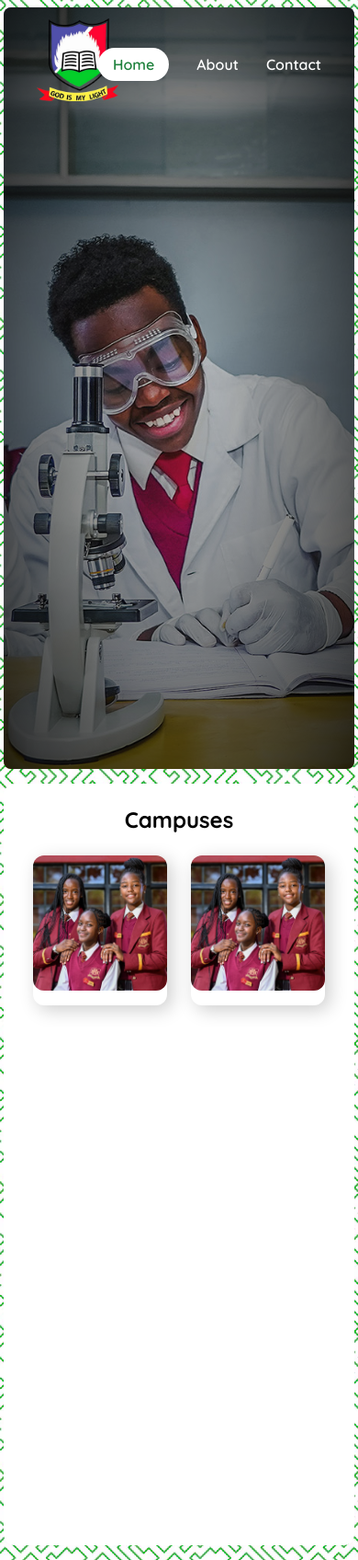
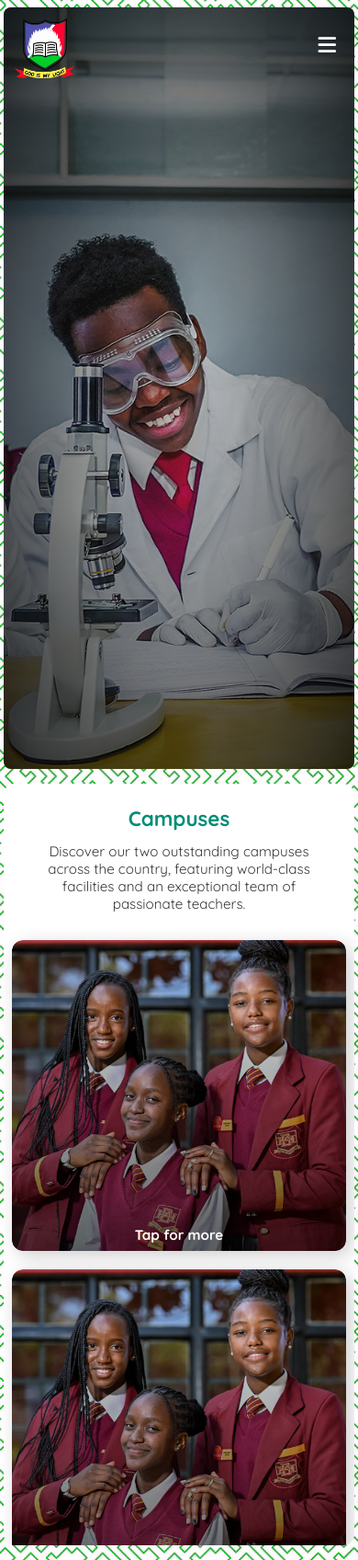
Before and after one commit to Octagon-Technologies/St.-Patrick-s-Hill-School, a plain HTML site: page index.html in a window 390 px wide. Shown: the whole page at 92% size. Drawn offline with Linux system fonts and the light colour scheme; a web font is replaced by a local one.

Commit message:
Campus Done ✔️

```diff
--- a/index.html
+++ b/index.html
@@ -27,51 +27,72 @@
             </div>
           </div>
         </div>
-      </div>
 
-      <img id="logo" src="images/branding/logo-plain.png" alt="" />
+
+
+            <i id="openMenuBtn" class="fa-solid fa-bars"></i>
+
 
               <div class="nav-bar">
+
+            <i id="closeMenuBtn" class="fa-solid fa-close"></i>
+
+
         <ul>
           <li><a class="active" href="#">Home</a></li>
           <li><a href="#">About</a></li>
+          <li><a href="#">Academic Excellence</a></li>
+          <li><a href="#">Extra Curricular</a></li>
           <li><a href="#">Contact</a></li>
         </ul>
       </div>
       </div>
 
+      <img id="logo" src="images/branding/logo-plain.png" alt="" />
+
+
+    </div>
+</div>
+
+
     <div class="campuses">
       <h2>Campuses</h2>
+      <p>Discover our two outstanding campuses across the country, featuring world-class facilities and an exceptional team of passionate teachers.</p>
 
       <div class="campus-container">
         <div class="campus">
+          <div class="campus-image">
                 <img src="images/campuses/kiserian.jpg" alt="" />
+                <p class="campus-image-description">Kiserian</p>
+            </div>
 
           <div class="body">
             <h3>Kiserian</h3>
-            <!-- <p>Located in the hills of Kiserian, in the heart of Rongai</p> -->
-            <p>
+            <p>Located in the hills of Kiserian, in the heart of Rongai</p>
+            <!-- <p>
               Lorem ipsum dolor sit amet consectetur adipisicing elit.
               Cupiditate voluptas ad quod laudantium accusamus, quasi officiis
               animi iste repellat in accusantium, voluptatibus cum inventore hic
               tempora tenetur, quisquam quia quo.
-            </p>
+            </p> -->
           </div>
         </div>
 
         <div class="campus">
+            <div class="campus-image">
                 <img src="images/campuses/kiserian.jpg" alt="" />
+                <p class="campus-image-description">Malindi</p>
+            </div>
 
           <div class="body">
             <h3>Kiserian</h3>
-            <!-- <p>Located in the hills of Kiserian, in the heart of Rongai</p> -->
-            <p>
+            <p>Located in the hills of Kiserian, in the heart of Rongai</p>
+            <!-- <p>
               Lorem ipsum dolor sit amet consectetur adipisicing elit.
               Cupiditate voluptas ad quod laudantium accusamus, quasi officiis
               animi iste repellat in accusantium, voluptatibus cum inventore hic
               tempora tenetur, quisquam quia quo.
-            </p>
-          </div>
+            </p> -->
           </div>
         </div>
       </div>
--- a/index/index.css
+++ b/index/index.css
@@ -11,8 +11,8 @@
 :root {
   --green: #008d77;
   --gold: #f6bc1c;
-  --lightGreen: #43e173;
-  --darkGreen: #1d803b;
+  --lightBlack: #393939;
+
   --transparent_orange: rgba(113, 30, 0, 0.3);
   --appBlack: #131313;
   --appBlackTransparent: rgba(19, 19, 19, 0.3);
@@ -82,15 +82,16 @@ body {
   position: absolute;
   top: 20px;
   left: 40px;
-  height: 90px;
+  height: 85px;
   object-fit: cover;
   z-index: 5;
 }
 
+/* Menu Bar */
 .nav-bar {
   position: absolute;
-  right: 40px;
-  top: 60px;
+  right: 45px;
+  top: 40px;
   z-index: 5;
 }
 
@@ -105,19 +106,82 @@ body {
   text-decoration: none;
   color: white;
   font-weight: 600;
+  font-size: 1.15rem;
 }
 
 .nav-bar ul li a.active {
   background-color: white;
-  padding: 8px 16px;
+  padding: 8px 20px;
   border-radius: 24px;
   color: var(--darkGreen);
 }
 
-.nav-bar ul li a:hover {
+.nav-bar ul li a:hover:not(.active) {
   color: var(--gold);
 }
 
+#openMenuBtn,
+#closeMenuBtn {
+  display: none;
+}
+
+/* Menu: Responsive */
+@media screen and (max-width: 600px) {
+  .nav-bar {
+    width: 225px;
+    background-color: var(--green);
+    top: 0;
+    right: -225px;
+    height: 100vh;
+    border-top-left-radius: 12px;
+    border-bottom-left-radius: 12px;
+    transition: all 1s;
+  }
+
+  #logo {
+    height: 65px;
+    left: 16px;
+  }
+
+  #openMenuBtn {
+    display: block;
+    position: absolute;
+    top: 30px;
+    right: 20px;
+    font-size: 1.4rem;
+    z-index: 5;
+    font-weight: 900;
+    color: white;
+  }
+
+  #closeMenuBtn {
+    display: block;
+    font-weight: 900;
+    margin-top: 30px;
+    margin-left: 14px;
+    font-size: 1.4rem;
+    color: white;
+  }
+
+  .nav-bar ul {
+    flex-direction: column;
+    width: 90%;
+    margin: auto;
+    margin-top: 24px;
+    gap: 16px;
+  }
+
+  .nav-bar ul li a {
+    display: inline-block;
+    padding: 8px;
+    width: 100%;
+    text-align: center;
+    border-radius: 24px;
+    text-transform: uppercase;
+  }
+}
+
+/* Campuses */
 .campuses {
   width: 98vw;
   height: 98vh;
@@ -130,59 +194,194 @@ body {
 .campuses h2 {
   padding-top: 24px;
   text-align: center;
+  color: var(--green);
+  font-size: 800;
+  font-size: 1.9rem;
+}
+
+.campuses p {
+  width: 60%;
+  text-align: center;
+  margin: auto;
+  font-size: 1.2rem;
+  margin-top: 12px;
+  color: #393939;
 }
 
 .campus-container {
   display: flex;
   flex-direction: row;
   justify-content: space-around;
-  width: 90%;
+  width: 80%;
   margin: auto;
-  margin-top: 24px;
+  margin-top: 30px;
 }
 
 .campus {
+  position: relative;
   border-radius: 12px;
-  width: 37.5vw;
+  width: 32.5vw;
   height: fit-content;
   cursor: pointer;
+  overflow: hidden;
+  display: flex;
+  flex-direction: column;
   background-color: white;
   box-shadow: 5px 5px 20px rgba(0, 0, 0, 0.2);
 }
 
-.campus img {
+.campus-image {
+  position: relative;
   width: 100%;
+  height: fit-content;
+  border-radius: 12px;
+  overflow: hidden;
+}
+
+.campus-image::before {
+  content: "";
+  position: absolute;
+  bottom: 0px;
+  left: 0px;
+  width: 100%;
+  height: 100%;
+  background: linear-gradient(rgba(0, 0, 0, 0), rgba(0, 0, 0, 0.6));
+}
+
+.campus-image img {
+  width: 100%;
+  display: block;
+  /* height: 100%; */
   aspect-ratio: 1;
   object-fit: cover;
   object-position: center;
-  border-radius: 12px;
+}
+
+.campus-image p {
+  position: absolute;
+  bottom: 16px;
+  font-weight: 700;
+  left: 50%;
+  font-size: 1.45rem;
+  transform: translateX(-50%);
+  text-align: center;
+  color: white;
+  transition: all 1s;
+  opacity: 1;
+}
+
+/* Change :hover to .active */
+.campus:hover .campus-image p , /* For Laptop */
+.campus.active .campus-image p {
+  /* For Mobile */
+  opacity: 0;
 }
 
 .campus .body {
   display: flex;
+  transform: scaleY(0);
+  opacity: 0;
+  transform-origin: top;
+  height: auto;
+  overflow: hidden;
   max-height: 0px;
-  padding-bottom: 12px;
   color: white;
   overflow: hidden;
   flex-direction: column;
   align-items: center;
-  transition: all 1.5s 0s;
+  transition: all 1.25s 0s;
 }
 
 .campus:hover .body {
-    max-height: 500px;
+  transform: scaleY(1);
+  opacity: 1;
+  max-height: 200px;
 }
 
-.campus h3 {
+.campus .body h3 {
   margin-top: 12px;
   font-size: 1.3rem;
   color: var(--green);
 }
 
-.campus p {
-    color: black;
+.campus .body p {
+  color: black;
   text-align: center;
-  margin: 6px 12px;
+  margin: 4px 12px 28px 12px;
   font-size: 1rem;
   max-width: 30vw;
 }
+
+/* Campuses: Responsive */
+@media screen and (max-width: 600px) {
+  .campuses h2 {
+    font-size: 1.4rem;
+  }
+
+    .campuses p {
+    width: 80%;
+    font-size: 0.95rem;
+  }
+
+  .campus-container {
+    width: 95%;
+    flex-direction: column;
+    gap: 20px;
+  }
+
+  .campus {
+    flex-direction: row;
+    align-items: center;
+    overflow: hidden;
+    background-color: white;
+    height: 40vh;
+    width: 100%;
+  }
+
+  .campus .campus-image {
+    height: 100%;
+    width: 100%;
+    transition: all 1s;
+  }
+
+  .campus:hover .campus-image {
+    width: 60vw;
+  }
+
+  .campus-image img {
+    width: 100%;
+    height: 100%;
+  }
+
+  .campus-image p {
+    font-size: 0.95rem;
+    bottom: 8px;
+  }
+
+  .campus .body {
+    position: absolute;
+    right: 0;
+    opacity: 0;
+    max-height: fit-content;
+    justify-content: center;
+  }
+
+  /* Change :hover to .active */
+  .campus:hover .body {
+    opacity: 1;
+    transition: all 2s 0.25s;
+  }
+
+  .campus:not(hover) .body {
+    transition: all 0.5s;
+  }
+
+  .campus .body p {
+    font-size: 0.95rem;
+    margin: 4px 4px;
+  }
+
+  /* .campus:hover .body {
+    max-height: fit-content;
+  } */
+}
--- a/index/index.js
+++ b/index/index.js
@@ -0,0 +1,36 @@
+let openMenuBtn = document.getElementById("openMenuBtn");
+let closeMenuBtn = document.getElementById("closeMenuBtn");
+
+let menuBar = document.querySelector(".nav-bar");
+let campusImageDescription = document.querySelectorAll(
+  ".campus-image-description"
+);
+
+setUpMenu()
+setUpUI()
+
+// Toggle campus active class on tap for mobile
+document.querySelectorAll(".campus").forEach((campus) => {
+  campus.addEventListener("click", () => {
+    campus.classList.toggle("active");
+  });
+});
+
+
+function setUpMenu() {
+    openMenuBtn.onclick = () => {
+        menuBar.style.right = "0px";
+    }
+
+    closeMenuBtn.onclick = () => {
+      menuBar.style.right = "-225px";
+    };
+}
+
+function setUpUI() {
+    if (window.innerWidth <= 600) {
+        campusImageDescription.forEach((element) => {
+            element.textContent = "Tap for more";
+        })
+    }
+}
```
Lines whose indentation alone changed are shown as unchanged.
